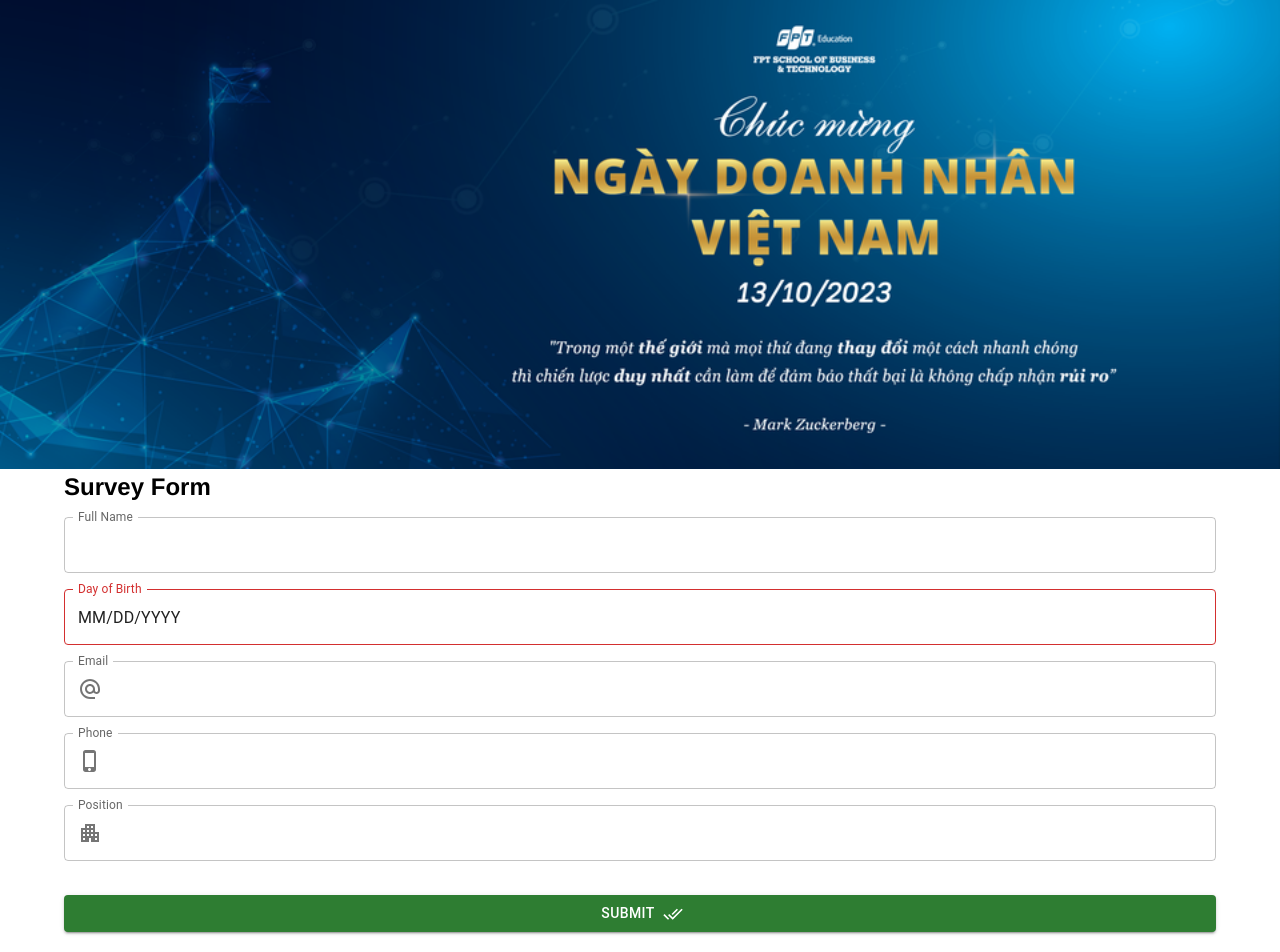
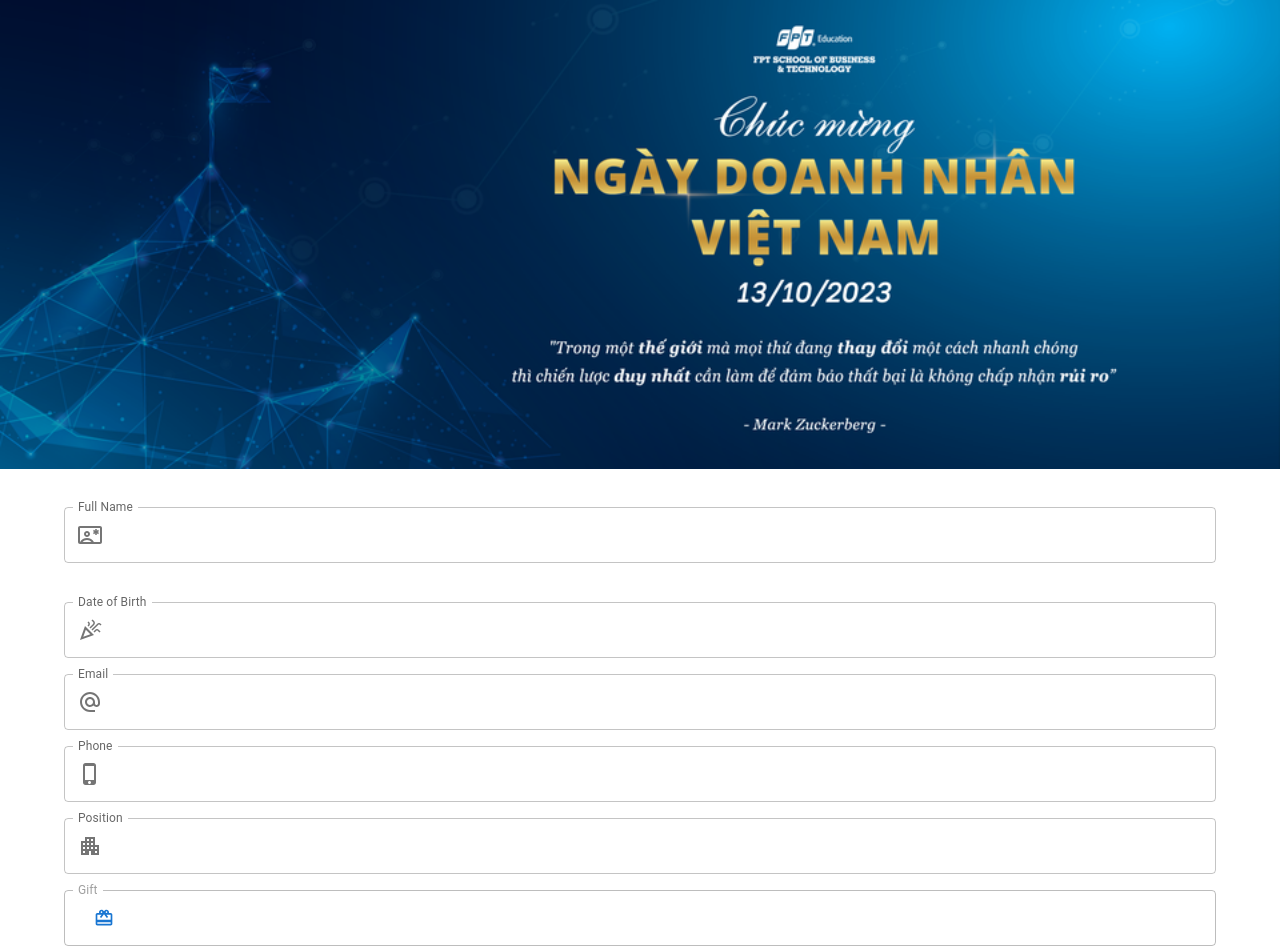
Before and after one commit to cuongnp3110/faw, a React (Create React App) app: page / in a window 1280 px wide. Shown: the top 952 px of the page. Built offline with nearby package versions, Linux system fonts and the light colour scheme.

Commit message:
func login DONE

```diff
--- a/package.json
+++ b/package.json
@@ -20,6 +20,7 @@
     "react-dom": "^18.2.0",
     "react-router-dom": "^6.16.0",
     "react-scripts": "^5.0.1",
+    "react-wheel-of-prizes": "^1.0.9",
     "web-vitals": "^2.1.4"
   },
   "scripts": {
--- a/src/Pages/Components/Button/Buttons.js
+++ b/src/Pages/Components/Button/Buttons.js
@@ -11,6 +11,7 @@ export default function Buttons({
   startIcon,
   endIcon,
   sx,
+  type,
 }) {
   return (
     <Button
@@ -22,6 +23,7 @@ export default function Buttons({
       startIcon={startIcon}
       endIcon={endIcon}
       sx={sx}
+      type={type}
     >
       {text}
     </Button>
--- a/src/Pages/Components/DatePicker/DatePickers.js
+++ b/src/Pages/Components/DatePicker/DatePickers.js
@@ -3,7 +3,13 @@ import { AdapterDayjs } from "@mui/x-date-pickers/AdapterDayjs";
 import { LocalizationProvider } from "@mui/x-date-pickers/LocalizationProvider";
 import { DatePicker } from "@mui/x-date-pickers/DatePicker";
 
-export default function FirstComponent({ label, value, onChange , defaultValue}) {
+export default function FirstComponent({
+  label,
+  value,
+  onChange,
+  defaultValue,
+  name,
+}) {
   return (
     <LocalizationProvider dateAdapter={AdapterDayjs}>
       <DatePicker
@@ -11,6 +17,7 @@ export default function FirstComponent({ label, value, onChange , defaultValue})
         label={label}
         value={value}
         onChange={onChange}
+        name={name}
       />
     </LocalizationProvider>
   );
--- /dev/null
+++ b/src/Pages/Components/Modals/Modals.js
@@ -0,0 +1,82 @@
+import React, { Component } from "react";
+import Backdrop from "@mui/material/Backdrop";
+import Box from "@mui/material/Box";
+import Modal from "@mui/material/Modal";
+import Fade from "@mui/material/Fade";
+import Button from "@mui/material/Button";
+import Typography from "@mui/material/Typography";
+
+import WheelComponent from "react-wheel-of-prizes";
+// import "react-wheel-of-prizes/dist/index.css";
+
+const style = {
+  position: "absolute",
+  top: "50%",
+  left: "50%",
+  transform: "translate(-50%, -50%)",
+  minWidth: "70%",
+  bgcolor: "background.paper",
+  boxShadow: 24,
+  p: 4,
+};
+
+export default function TransitionsModal({ open, onClose }) {
+  const segments = [
+    "better luck next time",
+    "won 70",
+    "won 10",
+    "better luck next time",
+    "won 2",
+    "won uber pass",
+    "better luck next time",
+    "won a voucher",
+  ];
+  const segColors = [
+    "#EE4040",
+    "#F0CF50",
+    "#815CD1",
+    "#3DA5E0",
+    "#34A24F",
+    "#F9AA1F",
+    "#EC3F3F",
+    "#FF9000",
+  ];
+  const onFinished = (winner) => {
+    console.log(winner);
+  };
+
+  return (
+    <Box>
+      <Modal
+        aria-labelledby="transition-modal-title"
+        aria-describedby="transition-modal-description"
+        open={open}
+        onClose={onClose}
+        slotProps={{
+          backdrop: {
+            timeout: 500,
+          },
+        }}
+      >
+        <Fade in={open}>
+          <Box sx={style}>
+            <WheelComponent
+              segments={segments}
+              segColors={segColors}
+              //   winningSegment="won 10"
+              onFinished={(winner) => onFinished(winner)}
+              primaryColor="black"
+              contrastColor="white"
+              buttonText="Spin"
+              isOnlyOnce={false}
+              size={190}
+              upDuration={500}
+              downDuration={2000}
+              fontFamily="Arial"
+            />
+          </Box>
+        </Fade>
+      </Modal>
+    </Box>
+  );
+}
--- /dev/null
+++ b/src/Pages/Components/Modals/modals.css
@@ -0,0 +1,4 @@
+.App {
+    font-family: sans-serif;
+    text-align: center;
+}
--- a/src/Pages/Components/TextField/TextFields.js
+++ b/src/Pages/Components/TextField/TextFields.js
@@ -1,7 +1,16 @@
 import * as React from "react";
 import { TextField, InputAdornment } from "@mui/material";
 
-export default function TextFields({ label, value, onChange, icon }) {
+export default function TextFields({
+  label,
+  value,
+  onChange,
+  icon,
+  name,
+  error,
+  helperText,
+  disabled,
+}) {
   return (
     <TextField
       id="outlined-basic"
@@ -13,7 +22,11 @@ export default function TextFields({ label, value, onChange, icon }) {
       label={label}
       value={value}
       onChange={onChange}
+      name={name}
       variant="outlined"
+      error={error}
+      helperText={helperText}
+      disabled={disabled}
     />
   );
 }
--- a/src/Pages/Components/contexts/auth.context.js
+++ b/src/Pages/Components/contexts/auth.context.js
@@ -29,8 +29,18 @@ const AuthContextProvider = ({ children }) => {
     }
   };
 
+  const submitForm = async (Form) => {
+    try {
+      const response = await axios.post(`${apiURL}/form`, Form);
+      if (response.data.success) return response.data;
+    } catch (error) {
+      if (error.response.data) return error.response.data;
+      else return { success: false, message: error.message };
+    }
+  };
+
   //Context data
-  const authContextData = { loginUser };
+  const authContextData = { loginUser, submitForm };
 
   return (
     <>
--- a/src/Pages/Components/reducers/auth.reducer.js
+++ b/src/Pages/Components/reducers/auth.reducer.js
@@ -7,7 +7,6 @@ export const authReducer = (state, action) => {
         ...state,
         isAuthenticated: payload,
       };
-      break;
 
     default:
       break;
--- a/src/Pages/Form/Form.js
+++ b/src/Pages/Form/Form.js
@@ -1,46 +1,126 @@
 // eslint-disable-next-line
-import React, { useState } from "react";
-import { Container, Stack } from "@mui/material";
+import React, { useState, useContext } from "react";
+import { Container, Stack, Button } from "@mui/material";
 import {
   AlternateEmailOutlined,
   PhoneIphoneOutlined,
   ApartmentOutlined,
   DoneAllOutlined,
+  CardGiftcardOutlined,
+  CelebrationOutlined,
+  ContactEmergencyOutlined,
 } from "@mui/icons-material";
 
 import Banner from "../Banner/Banner";
-import DatePickers from "../Components/DatePicker/DatePickers";
 import TextFields from "../Components/TextField/TextFields";
 import Buttons from "../Components/Button/Buttons";
+import TransitionsModal from "../Components/Modals/Modals";
+import { authContext } from "../Components/contexts/auth.context";
 
-function Form({ icon, text }) {
+function Form({ icon, text, name }) {
+  const [open, setOpen] = useState(false);
+  const handleOpen = () => setOpen(true);
+  const handleClose = () => setOpen(false);
+
+  const { submitForm } = useContext(authContext);
+
+  const [form, setForm] = useState({
+    fullName: "",
+    dob: "",
+    email: "",
+    phone: "",
+    position: "",
+    gift: "",
+  });
+
+  const { fullName, dob, email, phone, position, gift } = form;
+
+  const handleSubmit = (e) =>
+    setForm({ ...form, [e.target.name]: e.target.value });
+
+  const loginForm = async (e) => {
+    e.preventDefault();
+    try {
+      const formData = await submitForm(form);
+      console.log(formData);
+    } catch (error) {
+      console.log(error);
+    }
+  };
+
   return (
     <>
       <Banner />
+      <form onSubmit={loginForm}>
         <Container fixed>
           <Stack spacing={2}>
-          <h2>Survey Form</h2>
-
-          <TextFields label="Full Name" />
-          <DatePickers label="Day of Birth" defaultValue="YY" />
-          <TextFields label="Email" icon={<AlternateEmailOutlined />} />
-          <TextFields label="Phone" icon={<PhoneIphoneOutlined />} />
-          <TextFields label="Position" icon={<ApartmentOutlined />} />
+            <br />
+            <TextFields
+              name="fullName"
+              label="Full Name"
+              icon={<ContactEmergencyOutlined />}
+              onChange={handleSubmit}
+              value={fullName}
+              error={text === ""}
+              helperText={text === "" ? "Empty field!" : " "}
+            />
+            {/* Config datepicker */}
+            <TextFields
+              name="dob"
+              label="Date of Birth"
+              icon={<CelebrationOutlined />}
+              onChange={handleSubmit}
+              value={dob}
+            />
+            <TextFields
+              name="email"
+              label="Email"
+              icon={<AlternateEmailOutlined />}
+              onChange={handleSubmit}
+              value={email}
+            />
+            <TextFields
+              name="phone"
+              label="Phone"
+              icon={<PhoneIphoneOutlined />}
+              onChange={handleSubmit}
+              value={phone}
+            />
+            <TextFields
+              name="position"
+              label="Position"
+              icon={<ApartmentOutlined />}
+              onChange={handleSubmit}
+              value={position}
+            />
+            <TextFields
+              name="gift"
+              label="Gift"
+              icon={
+                <Buttons
+                  startIcon={<CardGiftcardOutlined />}
+                  onClick={handleOpen}
+                />
+              }
+              disabled={true}
+              onChange={handleSubmit}
+              value={gift}
+            />
             <br />
             <Buttons
+              variant="text"
+              type="submit"
+              text="Submit"
+              color="success"
               variant="contained"
-            color="success"
-            text="Submit"
               endIcon={<DoneAllOutlined />}
-            onClick={() => {
-              alert("clicked");
-            }}
             />
-          {/* <Buttons href="/datalist" text="Data List" />
-              <Buttons href="/wheelspinner" text="Wheel Snipper" /> */}
             <br />
+
+            <TransitionsModal open={open} onClose={handleClose} />
           </Stack>
         </Container>
+      </form>
     </>
   );
 }
--- a/src/Pages/Login/Login.js
+++ b/src/Pages/Login/Login.js
@@ -1,7 +1,7 @@
 import React, { useState, useContext } from "react";
 import { Container } from "@mui/material";
-import Buttons from "../Components/Button/Buttons";
-import TextFields from "../Components/TextField/TextFields";
+// import Buttons from "../Components/Button/Buttons";
+// import TextFields from "../Components/TextField/TextFields";
 import { TextField, Button } from "@mui/material";
 import { authContext } from "../Components/contexts/auth.context";
 const Login = ({ value, text, label }) => {
```
Also changed, not shown: src/Pages/Components/contexts/contant.js (line endings or trailing spaces), 2 other files (tests, documents, lock files or other folders). Lines whose indentation alone changed are shown as unchanged.
